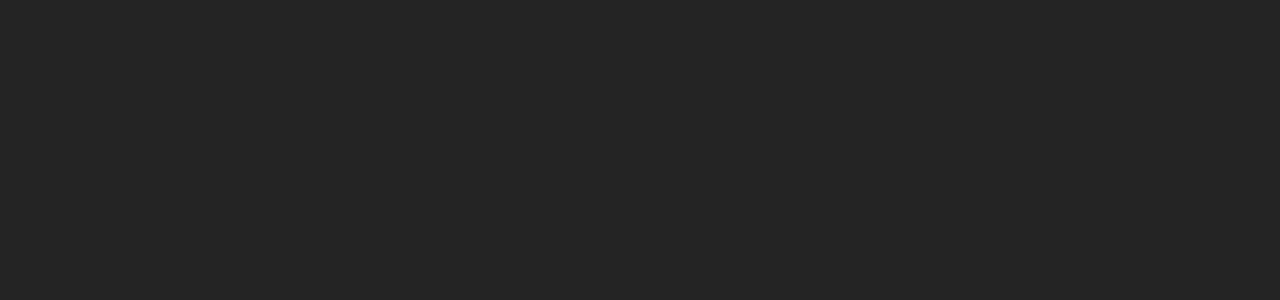
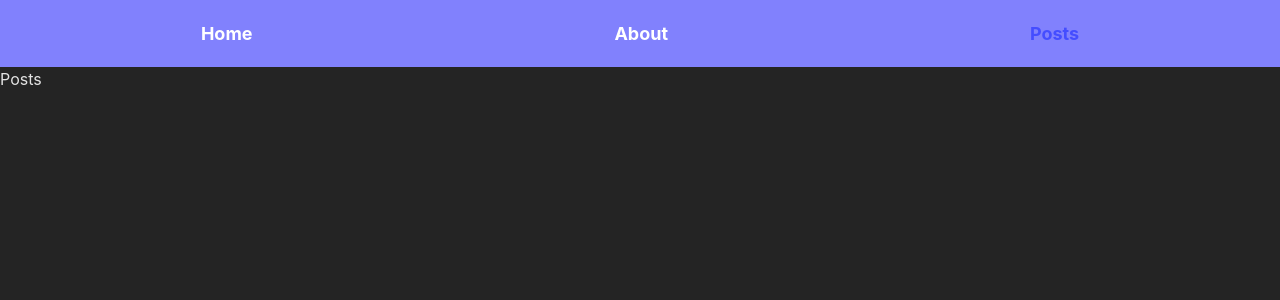
Before and after one commit to StaglianoM/react-router, a React (Vite) app: page /posts in a window 1280 px wide. Before the commit this address had no page. Shown: the top 300 px of the page. Built offline with nearby package versions, Linux system fonts and the light colour scheme.

Commit message:
add class navbar

```diff
--- a/src/App.jsx
+++ b/src/App.jsx
@@ -1,8 +1,7 @@
 import { BrowserRouter, Routes, Route } from "react-router-dom";
-import DefaultLayout from './layouts/DefaultLayout'
 import Homepage from './pages/Home'
 import About from './pages/About'
-import Contact from './pages/Contact'
+import Posts from './pages/Posts'
 
 import './App.css'
 
@@ -13,10 +12,10 @@
     <>
       <BrowserRouter>
         <Routes>
-          <Route element={<DefaultLayout />}>
-            <Route path='/' element={<Homepage />} ></Route>
-            <Route path='/about' element={<About />} ></Route>
-            <Route path='/contact' Component={Contact} ></Route>
+          <Route>
+            <Route path="/" element={<Homepage />} />
+            <Route path="/about" element={<About />} />
+            <Route path="/posts" element={<Posts />} />
           </Route>
         </Routes>
       </BrowserRouter>
--- /dev/null
+++ b/src/components/Navbar.jsx
@@ -0,0 +1,20 @@
+import styles from "./navbar.module.css";
+import { NavLink } from "react-router-dom";
+
+export default function Navbar() {
+    return (
+        <nav className={styles.navbar}>
+            <ul className={styles.navList}>
+                <li className={styles.navItem}>
+                    <NavLink to="/" className={styles.navLink}>Home</NavLink>
+                </li>
+                <li className={styles.navItem}>
+                    <NavLink to="/about" className={styles.navLink}>About</NavLink>
+                </li>
+                <li className={styles.navItem}>
+                    <NavLink to="/posts" className={styles.navLink}>Posts</NavLink>
+                </li>
+            </ul>
+        </nav>
+    );
+}
--- /dev/null
+++ b/src/components/Navbar.module.css
@@ -0,0 +1,31 @@
+.navbar {
+    background-color: rgb(129, 129, 253);
+    padding: 10px 20px;
+    display: flex;
+    justify-content: space-around;
+    align-items: center;
+}
+
+.navList {
+    display: flex;
+    justify-content: space-around;
+    list-style: none;
+    padding: 0;
+    margin: 0;
+    width: 100%;
+}
+
+.navItem {
+    margin: 10px;
+}
+
+.navLink {
+    text-decoration: none;
+    color: white;
+    font-weight: bold;
+    font-size: 18px;
+}
+
+.navLink:hover {
+    text-decoration: underline;
+}
--- a/src/index.css
+++ b/src/index.css
@@ -72,3 +72,7 @@
 * {
     box-sizing: border-box;
 }
+
+ul {
+    text-decoration: none;
+}
--- a/src/layouts/DefaultLayout.jsx
+++ /dev/null
@@ -1,14 +0,0 @@
-import { Outlet } from 'react-router-dom';
-import Footer from './Footer';
-import Header from './Header';
-
-export default function DefaultLayout() {
-    return (
-        <div className='layout'>
-            <Header />
-            <p>Default layout</p>
-            <Outlet />
-            <Footer />
-        </div>
-    )
-}
--- a/src/pages/About.jsx
+++ b/src/pages/About.jsx
@@ -0,0 +1,15 @@
+import Navbar from "../components/Navbar";
+
+export default function About() {
+
+    return (
+
+        <div>
+            <Navbar />
+            <div>
+                about
+            </div>
+        </div>
+
+    )
+}
--- a/src/pages/Home.jsx
+++ b/src/pages/Home.jsx
@@ -0,0 +1,13 @@
+import Navbar from "../components/Navbar"
+
+export default function Home() {
+
+    return (
+        <div>
+            <Navbar />
+            <div>
+                Homepage
+            </div>
+        </div>
+    )
+}
--- a/src/pages/Posts.jsx
+++ b/src/pages/Posts.jsx
@@ -0,0 +1,14 @@
+import Navbar from "../components/Navbar";
+
+export default function Products() {
+
+    return (
+
+        <div>
+            <Navbar />
+            <div>
+                Posts
+            </div>
+        </div>
+    )
+}
```
Also changed, not shown: 1 other file (tests, documents, lock files or other folders).
